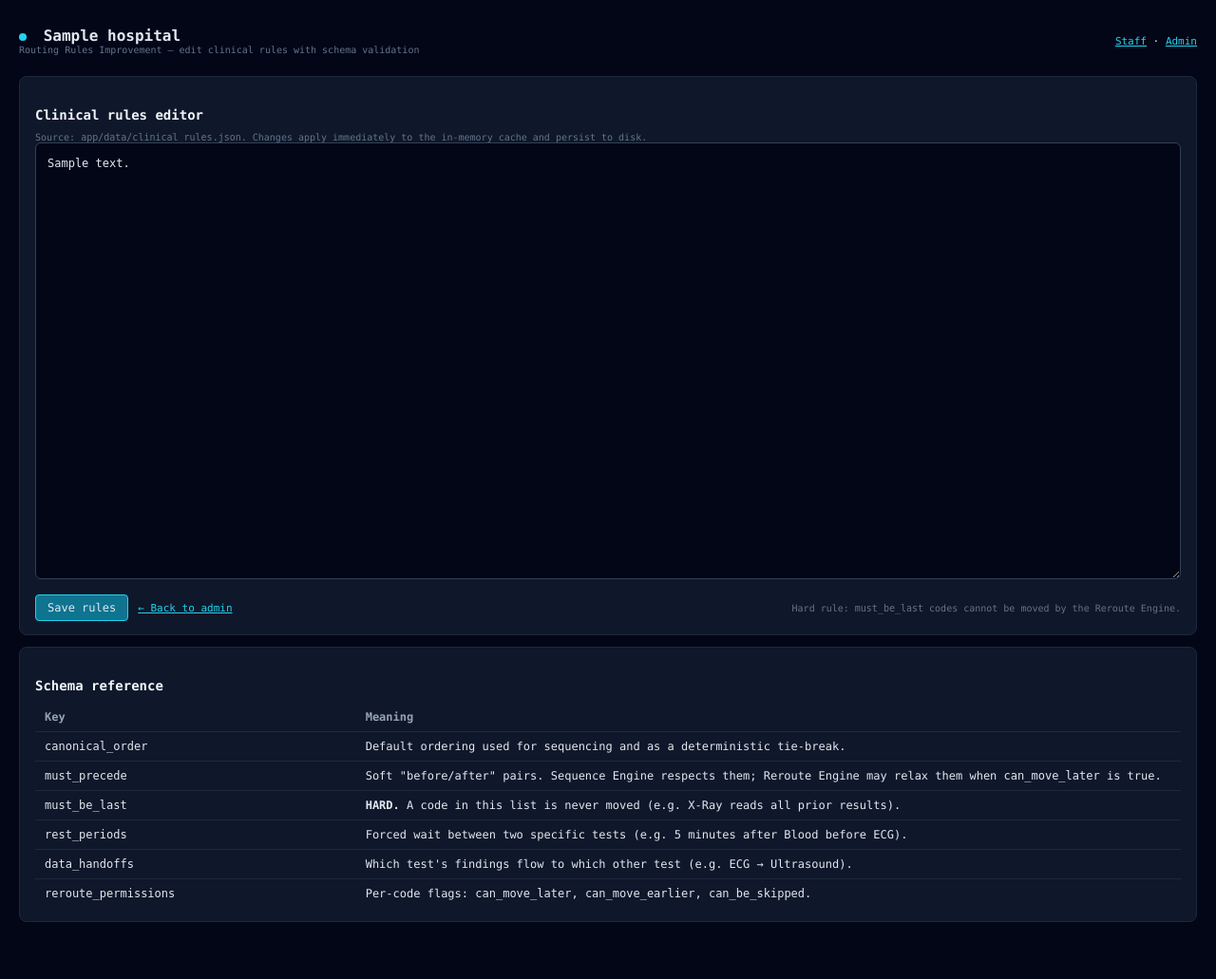
After one commit to umadevi16177/smartqueue-management, a FastAPI app: template app/templates/admin_rules.html in a window 1280 px wide. The commit adds this page. Shown: the whole page at 95% size. Run offline with FastAPI, Linux system fonts and the light colour scheme; the template is opened without the code that fills it: most values are stand-ins (such as "Sample title", 1, 10 or a date in 2020).

Commit message:
Add Routing Rules Improvement editor at /admin/rules
Closes the final architecture-diagram gap: admin can now edit
clinical_rules.json from the UI with schema validation and live cache
invalidation — no server restart needed.

Validation guards:
- Required top-level keys enforced (canonical_order, must_precede,
  must_be_last, rest_periods, data_handoffs, reroute_permissions).
- Codes referenced by must_be_last / must_precede / reroute_permissions
  must exist in canonical_order and the test catalogue.
- Self-loop precedence pairs rejected.
- Invalid JSON returns errors inline, original rules untouched.

Implementation:
- knowledge.validate_clinical_rules + save_clinical_rules
- main.py: GET /admin/rules + POST /admin/rules behind admin password
- admin_rules.html: textarea editor with schema reference table
- admin.html: "Open rules editor →" link at the top

Audit: 26/26 boxes implemented (100%).

Co-Authored-By: Claude Opus 4.7 (1M context) <noreply@anthropic.com>

```diff
--- a/app/knowledge.py
+++ b/app/knowledge.py
@@ -23,6 +23,80 @@ def floor_map_path(code: str) -> str | None:
         return None
     p = FLOOR_MAPS_DIR / name
     return str(p) if p.exists() else None
+
+
+REQUIRED_RULE_KEYS = {
+    "canonical_order",
+    "must_precede",
+    "must_be_last",
+    "rest_periods",
+    "data_handoffs",
+    "reroute_permissions",
+}
+
+
+def validate_clinical_rules(data: dict[str, Any]) -> list[str]:
+    """Return a list of human-readable validation errors. Empty list = valid."""
+    errors: list[str] = []
+    if not isinstance(data, dict):
+        return ["Top-level JSON must be an object."]
+    missing = REQUIRED_RULE_KEYS - data.keys()
+    if missing:
+        errors.append(f"Missing required keys: {sorted(missing)}")
+        return errors
+    canonical = data["canonical_order"]
+    if not isinstance(canonical, list) or not all(isinstance(c, str) for c in canonical):
+        errors.append("`canonical_order` must be a list of strings.")
+        return errors
+    valid_codes = set(canonical)
+    catalogue_codes = set(all_test_codes())
+    unknown_in_canonical = valid_codes - catalogue_codes
+    if unknown_in_canonical:
+        errors.append(
+            f"`canonical_order` references unknown test codes (not in catalogue): {sorted(unknown_in_canonical)}"
+        )
+    if not isinstance(data["must_be_last"], list):
+        errors.append("`must_be_last` must be a list.")
+    else:
+        for c in data["must_be_last"]:
+            if c not in valid_codes:
+                errors.append(f"`must_be_last` code {c!r} not in canonical_order.")
+    if not isinstance(data["must_precede"], list):
+        errors.append("`must_precede` must be a list.")
+    else:
+        for i, p in enumerate(data["must_precede"]):
+            if not isinstance(p, dict) or "before" not in p or "after" not in p:
+                errors.append(f"`must_precede`[{i}] must have `before` and `after` keys.")
+                continue
+            if p["before"] not in valid_codes:
+                errors.append(f"`must_precede`[{i}].before {p['before']!r} not in canonical_order.")
+            if p["after"] not in valid_codes:
+                errors.append(f"`must_precede`[{i}].after {p['after']!r} not in canonical_order.")
+            if p.get("before") == p.get("after"):
+                errors.append(f"`must_precede`[{i}] has the same code on both sides.")
+    perms = data["reroute_permissions"]
+    if not isinstance(perms, dict):
+        errors.append("`reroute_permissions` must be an object.")
+    else:
+        unknown_perms = set(perms.keys()) - valid_codes
+        if unknown_perms:
+            errors.append(
+                f"`reroute_permissions` keys not in canonical_order: {sorted(unknown_perms)}"
+            )
+    return errors
+
+
+def save_clinical_rules(data: dict[str, Any]) -> None:
+    """Validate, write to disk, bust the in-memory cache.
+
+    Raises ValueError with all validation errors joined if the data is invalid.
+    """
+    errors = validate_clinical_rules(data)
+    if errors:
+        raise ValueError("Invalid clinical rules:\n  - " + "\n  - ".join(errors))
+    path = DATA_DIR / "clinical_rules.json"
+    path.write_text(json.dumps(data, indent=2, ensure_ascii=False))
+    clinical_rules.cache_clear()
 
 
 @lru_cache(maxsize=1)
--- a/app/main.py
+++ b/app/main.py
@@ -31,6 +31,7 @@ from app.journey import (
     latest_findings_for,
     record_findings,
 )
+from app.knowledge import clinical_rules, save_clinical_rules
 from app.queue_store import ensure_seeded, list_departments, update_department
 from app import scheduler as scheduler_mod
 from app.telegram_bot import configure_webhook, process_update, push_alert
@@ -184,5 +185,84 @@ def admin_panel(request: Request, password: str | None = None) -> Any:
             "fb_metrics": fb_metrics,
             "j_metrics": j_metrics,
             "hospital": settings.hospital_name,
+            "password": password,
         },
     )
+
+
+@app.get("/admin/rules", response_class=HTMLResponse)
+def admin_rules(request: Request, password: str | None = None) -> Any:
+    if password != settings.admin_password:
+        return templates.TemplateResponse(
+            "admin_login.html", {"request": request, "hospital": settings.hospital_name}
+        )
+    import json as _json
+
+    rules_text = _json.dumps(clinical_rules(), indent=2, ensure_ascii=False)
+    return templates.TemplateResponse(
+        "admin_rules.html",
+        {
+            "request": request,
+            "hospital": settings.hospital_name,
+            "rules_text": rules_text,
+            "password": password,
+            "errors": [],
+            "saved": False,
+        },
+    )
+
+
+@app.post("/admin/rules", response_class=HTMLResponse)
+async def admin_rules_save(
+    request: Request,
+    password: str = Form(...),
+    rules_text: str = Form(...),
+):
+    import json as _json
+
+    if password != settings.admin_password:
+        raise HTTPException(status_code=403, detail="Invalid admin password")
+    errors: list[str] = []
+    try:
+        data = _json.loads(rules_text)
+    except _json.JSONDecodeError as e:
+        errors.append(f"JSON parse error: {e.msg} at line {e.lineno}, col {e.colno}")
+        return templates.TemplateResponse(
+            "admin_rules.html",
+            {
+                "request": request,
+                "hospital": settings.hospital_name,
+                "rules_text": rules_text,
+                "password": password,
+                "errors": errors,
+                "saved": False,
+            },
+        )
+    try:
+        save_clinical_rules(data)
+    except ValueError as e:
+        errors = str(e).splitlines()[1:] or [str(e)]
+        errors = [line.lstrip("- ").strip() for line in errors if line.strip()]
+        return templates.TemplateResponse(
+            "admin_rules.html",
+            {
+                "request": request,
+                "hospital": settings.hospital_name,
+                "rules_text": rules_text,
+                "password": password,
+                "errors": errors,
+                "saved": False,
+            },
+        )
+    saved_text = _json.dumps(clinical_rules(), indent=2, ensure_ascii=False)
+    return templates.TemplateResponse(
+        "admin_rules.html",
+        {
+            "request": request,
+            "hospital": settings.hospital_name,
+            "rules_text": saved_text,
+            "password": password,
+            "errors": [],
+            "saved": True,
+        },
+    )
--- /dev/null
+++ b/app/templates/admin_rules.html
@@ -0,0 +1,54 @@
+{% extends "_base.html" %}
+{% block title %}Routing Rules{% endblock %}
+{% block subtitle %}Routing Rules Improvement — edit clinical rules with schema validation{% endblock %}
+
+{% block content %}
+<div class="card">
+  <h2>Clinical rules editor</h2>
+  <p class="subtitle">
+    Source: <code>app/data/clinical_rules.json</code>. Changes apply immediately to the in-memory cache and persist to disk.
+  </p>
+
+  {% if saved %}
+    <div style="background: rgba(52,211,153,0.1); border: 1px solid #34d399; border-radius: 6px; padding: 10px 14px; margin: 12px 0; color: #34d399; font-size: 12px;">
+      Saved. Sequence Engine and Reroute Engine will use the new rules on the next request.
+    </div>
+  {% endif %}
+
+  {% if errors %}
+    <div style="background: rgba(251,113,133,0.1); border: 1px solid #fb7185; border-radius: 6px; padding: 10px 14px; margin: 12px 0; color: #fb7185; font-size: 12px;">
+      <strong>Validation errors</strong> — nothing was saved.
+      <ul style="margin: 6px 0 0 16px; padding: 0;">
+        {% for err in errors %}<li>{{ err }}</li>{% endfor %}
+      </ul>
+    </div>
+  {% endif %}
+
+  <form method="post" action="/admin/rules">
+    <input type="hidden" name="password" value="{{ password }}"/>
+    <textarea name="rules_text" spellcheck="false" style="width: 100%; min-height: 460px; background: #020617; color: #e2e8f0; border: 1px solid #334155; border-radius: 6px; padding: 12px; font-family: 'JetBrains Mono', ui-monospace, monospace; font-size: 12px; line-height: 1.5; tab-size: 2;">{{ rules_text }}</textarea>
+    <div style="margin-top: 12px; display: flex; gap: 10px; align-items: center;">
+      <button class="primary" type="submit">Save rules</button>
+      <a href="/admin?password={{ password }}" style="font-size: 11px;">← Back to admin</a>
+      <span class="subtitle" style="margin-left: auto;">
+        Hard rule: <code>must_be_last</code> codes cannot be moved by the Reroute Engine.
+      </span>
+    </div>
+  </form>
+</div>
+
+<div class="card">
+  <h2>Schema reference</h2>
+  <table>
+    <thead><tr><th style="width: 28%;">Key</th><th>Meaning</th></tr></thead>
+    <tbody>
+      <tr><td><code>canonical_order</code></td><td>Default ordering used for sequencing and as a deterministic tie-break.</td></tr>
+      <tr><td><code>must_precede</code></td><td>Soft "before/after" pairs. Sequence Engine respects them; Reroute Engine may relax them when <code>can_move_later</code> is true.</td></tr>
+      <tr><td><code>must_be_last</code></td><td><strong>HARD.</strong> A code in this list is never moved (e.g. X-Ray reads all prior results).</td></tr>
+      <tr><td><code>rest_periods</code></td><td>Forced wait between two specific tests (e.g. 5 minutes after Blood before ECG).</td></tr>
+      <tr><td><code>data_handoffs</code></td><td>Which test's findings flow to which other test (e.g. ECG → Ultrasound).</td></tr>
+      <tr><td><code>reroute_permissions</code></td><td>Per-code flags: <code>can_move_later</code>, <code>can_move_earlier</code>, <code>can_be_skipped</code>.</td></tr>
+    </tbody>
+  </table>
+</div>
+{% endblock %}
```
Also changed, not shown: app/templates/admin.html (+8 -0 lines).
